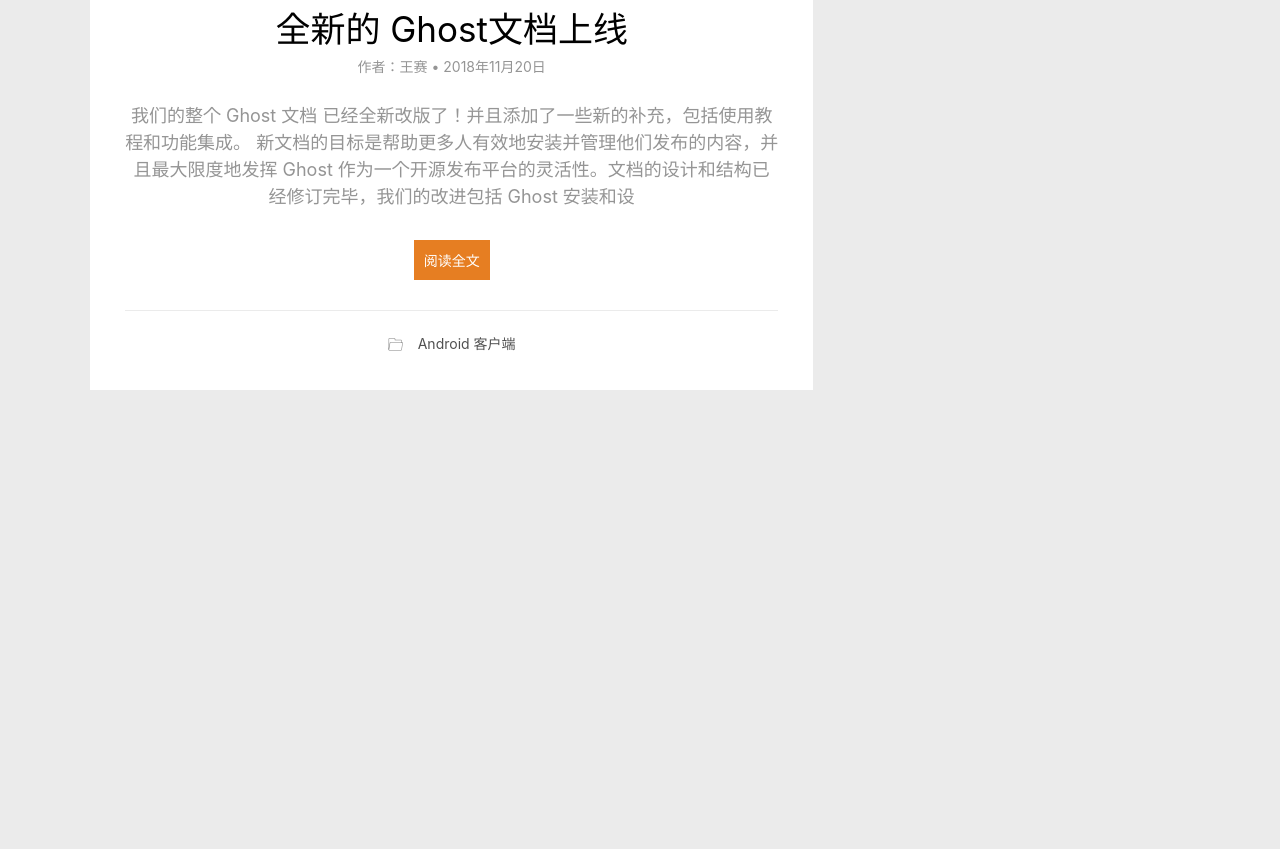
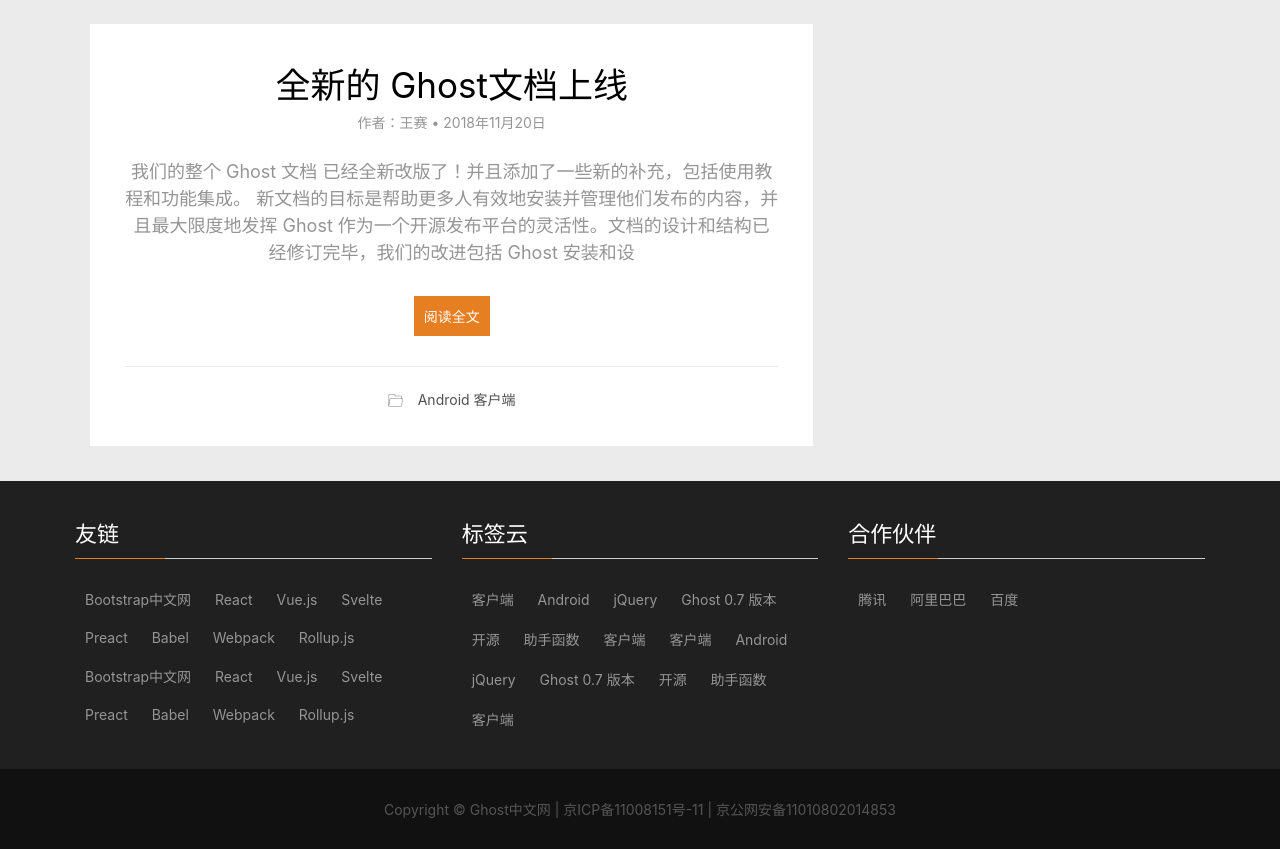
Before and after one commit to suckitfa/qietuzai-css-layout, a website: page src/midea-query/index.html in a window 1280 px wide. Shown: the part 1173-2022 px from the top of the page. Before the commit the page ends 1563 px from the top, so only its background shows below. Drawn offline with Linux system fonts and the light colour scheme.

Commit message:
feat: add foot

```diff
--- a/src/midea-query/css/index.css
+++ b/src/midea-query/css/index.css
@@ -36,7 +36,6 @@
     line-height: 56px;
     text-align: center;
     position: relative;
-    display: none;
     padding: 0 21px;
 }
 /* 选中状态 */
@@ -141,3 +140,53 @@
     margin:11px 6px;
     padding: 10px;
 }
+/* 底栏 */
+.foot {
+    margin-top: 35px;
+    background-color: #202020;
+    padding-top: 35px;
+    overflow: hidden;
+}
+.foot-wrapper {
+    width: var(--container);
+    margin: 0 auto;
+}
+
+.foot-item {
+    padding: 0 30px;
+    margin-bottom: 30px;
+}
+.foot-item h3 {
+    color: white;
+    font-size: 22px;
+    font-weight: 400;
+    padding-bottom: 10px;
+    border-bottom: 1px #ccc solid;
+    position: relative;
+}
+.foot-item h3::after {
+    content: "";
+    position: absolute;
+    left: 0;
+    bottom: -1px;
+    width: 90px;
+    height: 1px;
+    background-color: #e67e22;
+}
+.foot-item div {
+    margin-top: 20px;
+}
+
+.foot-item div a {
+    margin: 10px;
+    display: inline-block ;
+    color:#959595;
+}
+.copyright {
+    background-color: #111;
+    display: flex;
+    justify-content: center;
+    align-items: center;
+    height: 80px;
+    color: #555;
+}
--- a/src/midea-query/index.html
+++ b/src/midea-query/index.html
@@ -105,5 +105,61 @@
             </div>
         </div>
     </div>
+    <footer class="foot">
+        <div class="foot-wrapper row">
+            <div class="foot-item col-lg-4">
+                <h3>友链</h3>
+                <div>
+                    <a href="#">Bootstrap中文网</a>
+                    <a href="#">React</a>
+                    <a href="#">Vue.js</a>
+                    <a href="#">Svelte</a>
+                    <a href="#">Preact</a>
+                    <a href="#">Babel</a>
+                    <a href="#">Webpack</a>
+                    <a href="#">Rollup.js</a>
+                    <a href="#">Bootstrap中文网</a>
+                    <a href="#">React</a>
+                    <a href="#">Vue.js</a>
+                    <a href="#">Svelte</a>
+                    <a href="#">Preact</a>
+                    <a href="#">Babel</a>
+                    <a href="#">Webpack</a>
+                    <a href="#">Rollup.js</a>
+                </div>
+            </div>
+            <div class="foot-item col-lg-4">
+                <h3>标签云</h3>
+                <div>
+                    <a href="#">客户端</a>
+                    <a href="#">Android</a>
+                    <a href="#">jQuery</a>
+                    <a href="#">Ghost 0.7 版本</a>
+                    <a href="#">开源</a>
+                    <a href="#">助手函数</a>
+                    <a href="#">客户端</a>
+                    <a href="#">客户端</a>
+                    <a href="#">Android</a>
+                    <a href="#">jQuery</a>
+                    <a href="#">Ghost 0.7 版本</a>
+                    <a href="#">开源</a>
+                    <a href="#">助手函数</a>
+                    <a href="#">客户端</a>
+                </div>
+            </div>
+            <div class="foot-item col-lg-4">
+                <h3>合作伙伴</h3>
+                <div>
+                    <a href="#">腾讯</a>
+                    <a href="#">阿里巴巴</a>
+                    <a href="#">百度</a>
+                </div>
+            </div>
+        </div>
+    </div>
+    <div class="copyright">
+        <p>Copyright © Ghost中文网 | 京ICP备11008151号-11 | 京公网安备11010802014853</p>
+    </div>
+    </footer>
 </body>
 </html>
```
